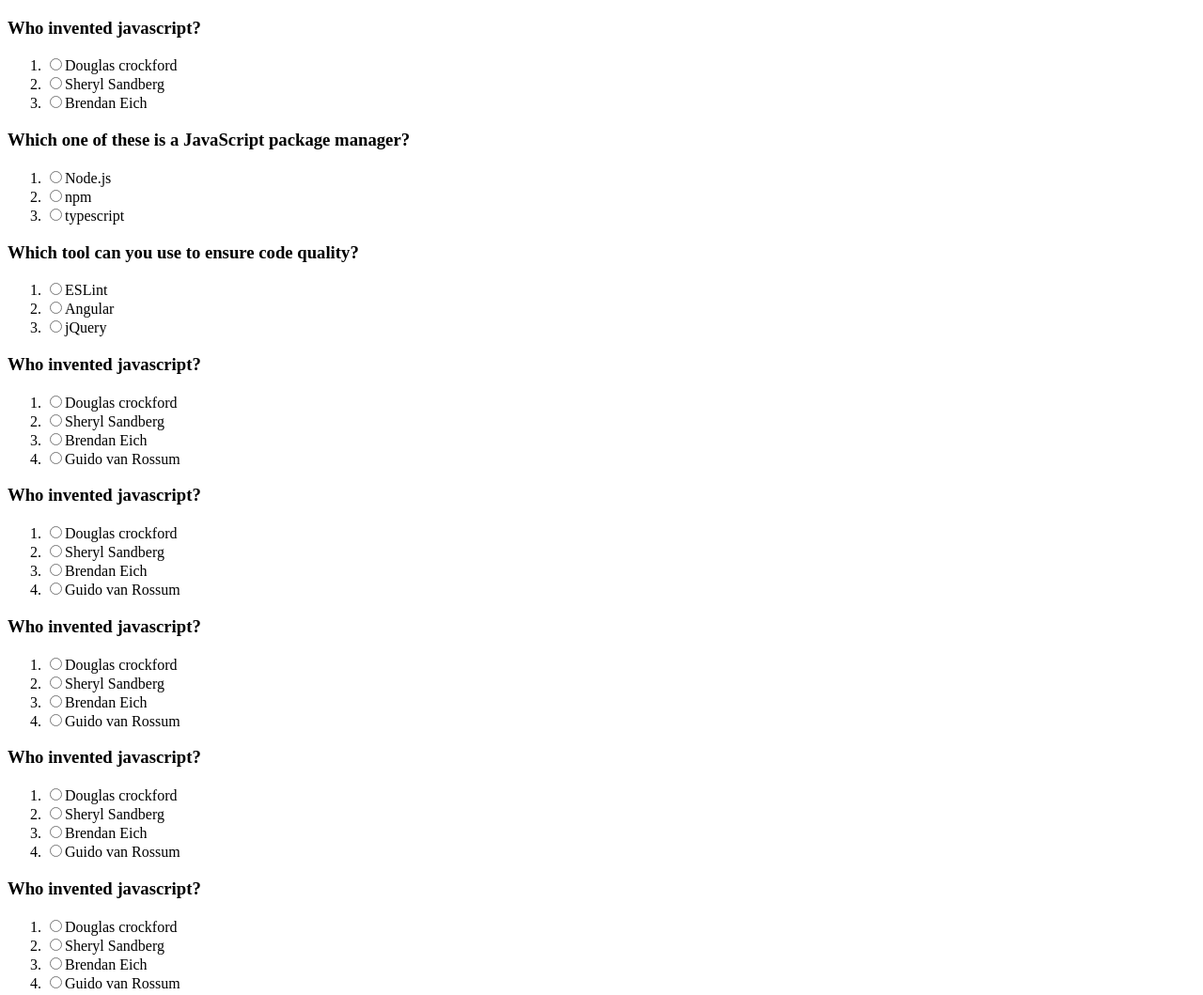
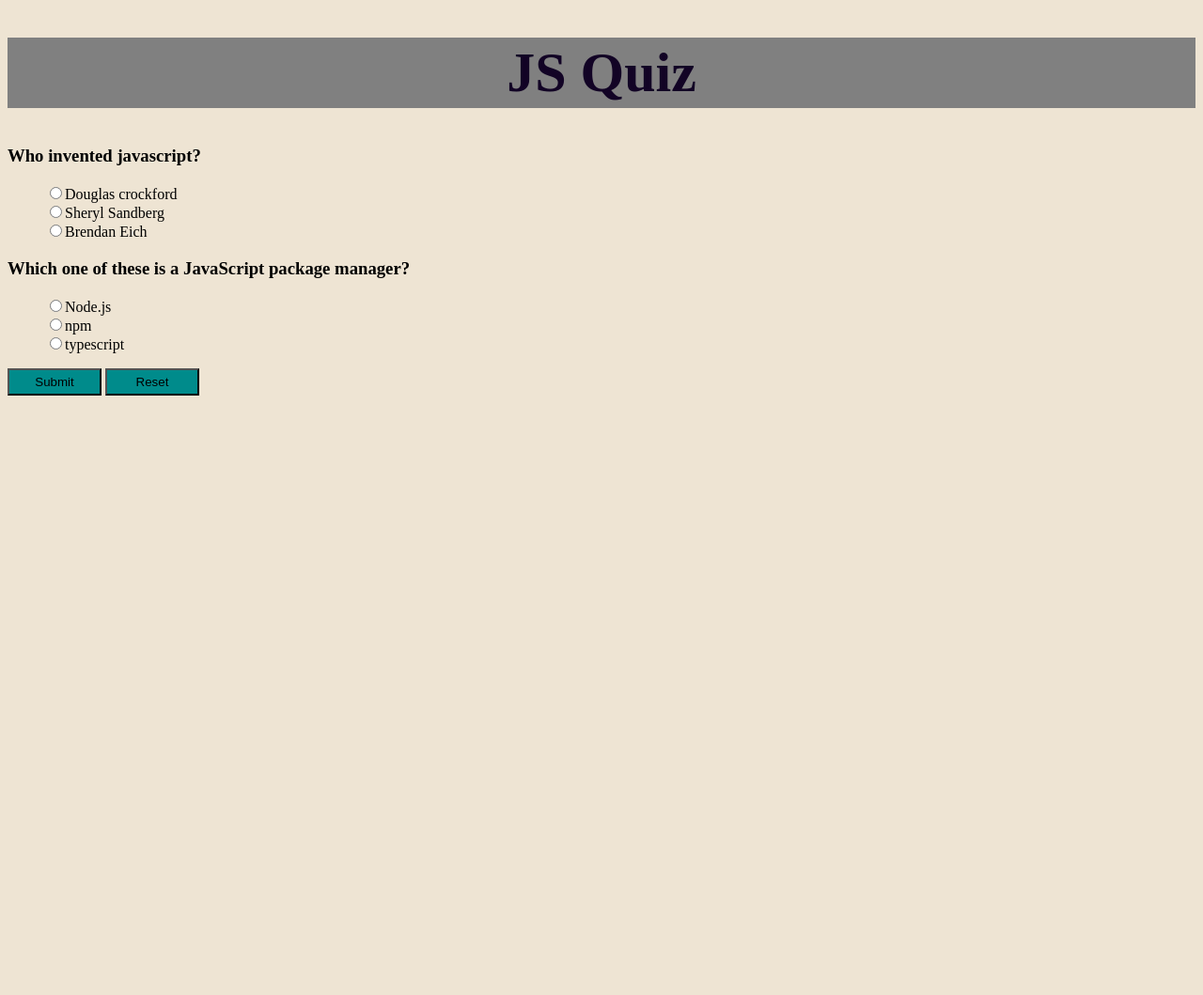
Before and after one commit to alka-1602/js-quiz, a plain HTML site: page index.html in a window 1280 px wide. Shown: the top 1059 px of the page at 94% size. After the commit the page ends 800 px from the top, so only its background shows below. Drawn offline with Linux system fonts and the light colour scheme.

Commit message:
<replacing letter option with answer>

```diff
--- a/index.css
+++ b/index.css
@@ -1,5 +1,39 @@
+form {
+  text-align: left;
+}
+
+li {
+  list-style-type: none;
+}
+
+.header {
+  text-align: center;
+  position: sticky;
+  top: 0;
+}
 h1 {
-background-color:gray;
-text-align:center;
-
+  font-size: 60px;
+  color: rgb(18, 3, 37);
+  background-color: gray;
+  padding-top: 3px;
+  padding-bottom: 3px;
 }
+.submit {
+  background-color: darkcyan;
+  width: 100px;
+  padding: 5px 5px 5px 5px;
+}
+input.submit:hover {
+  background-color: darkgray;
+}
+#reset {
+  background-color: darkcyan;
+  width: 100px;
+  padding: 5px 5px 5px 5px;
+}
+input#reset:hover {
+  background-color: darkgray;
+}
+body {
+  background-color: rgb(238, 228, 211);
+}
--- a/index.html
+++ b/index.html
@@ -9,6 +9,11 @@
   </head>
 
   <body>
+    <div class="header" id="myHeader">
+      <h1>
+        <span>JS Quiz</span>
+      </h1>
+    </div>
     <form>
       <!-- <h3>
               Question 1
@@ -37,13 +42,11 @@
 
 
             </ul> -->
-
-      <!-- | <button id="submit">Submit</button> -->
-      <!-- <button id="reset">Reset</button> -->
     </form>
-    <button id="submit">Submit</button>
-    <button id="reset">Reset</button>
-
+    <div class="container">
+      <input type="button" value="Submit" class="submit" onClick="check()" />
+      <input type="reset" value="Reset" id="reset" onClick="process()" />
+    </div>
     <script src="index.js"></script>
   </body>
 </html>
--- a/index.js
+++ b/index.js
@@ -6,7 +6,7 @@ const questions = [
       b: "Sheryl Sandberg",
       c: "Brendan Eich",
     },
-    correctanswer: "c",
+    correctanswer: "Brendan Eich",
   },
   {
     question: "Which one of these is a JavaScript package manager?",
@@ -15,90 +15,85 @@ const questions = [
       b: "npm",
       c: "typescript",
     },
-    correctanswer: "b",
+    correctanswer: "npm",
   },
-  {
-    question: "Which tool can you use to ensure code quality?",
-    options: {
-      a: "ESLint",
-      b: "Angular",
-      c: "jQuery",
-    },
-    correctanswer: "a",
-  },
-  {
-    question: "Who invented javascript?",
-    options: {
-      a: "Douglas crockford",
-      b: "Sheryl Sandberg",
-      c: "Brendan Eich",
-      d: "Guido van Rossum",
-    },
-    correctanswer: "c",
-  },
-  {
-    question: "Who invented javascript?",
-    options: {
-      a: "Douglas crockford",
-      b: "Sheryl Sandberg",
-      c: "Brendan Eich",
-      d: "Guido van Rossum",
-    },
-    correctanswer: "c",
-  },
-  {
-    question: "Who invented javascript?",
-    options: {
-      a: "Douglas crockford",
-      b: "Sheryl Sandberg",
-      c: "Brendan Eich",
-      d: "Guido van Rossum",
-    },
-    correctanswer: "c",
-  },
-  {
-    question: "Who invented javascript?",
-    options: {
-      a: "Douglas crockford",
-      b: "Sheryl Sandberg",
-      c: "Brendan Eich",
-      d: "Guido van Rossum",
-    },
-    correctanswer: "c",
-  },
-  {
-    question: "Who invented javascript?",
-    options: {
-      a: "Douglas crockford",
-      b: "Sheryl Sandberg",
-      c: "Brendan Eich",
-      d: "Guido van Rossum",
-    },
-    correctanswer: "c",
-  },
-  {
-    question: "Who invented javascript?",
-    options: {
-      a: "Douglas crockford",
-      b: "Sheryl Sandberg",
-      c: "Brendan Eich",
-      d: "Guido van Rossum",
-    },
-    correctanswer: "c",
-  },
-  {
-    question: "Who invented javascript?",
-    options: {
-      a: "Douglas crockford",
-      b: "Sheryl Sandberg",
-      c: "Brendan Eich",
-      d: "Guido van Rossum",
-    },
-    correctanswer: "c",
-  },
+  // {
+  //   question: "Which tool can you use to ensure code quality?",
+  //   options: {
+  //     a: "ESLint",
+  //     b: "Angular",
+  //     c: "jQuery",
+  //   },
+  //   correctanswer: "ESLint",
+  // },
+  // {
+  //   question: "JavaScript is a ___ -side programming language.?",
+  //   options: {
+  //     a: "client",
+  //     b: "Server",
+  //     c: "both",
+  //   },
+  //   correctanswer: "client",
+  // },
+  // {
+  //   question:
+  //     "Which built-in method calls a function for each element in the array??",
+  //   options: {
+  //     a: "while()",
+  //     b: "loop()",
+  //     c: "forEach()",
+  //   },
+  //   correctanswer: "forEcah()",
+  // },
+  // {
+  //   question:
+  //     "Which of the following is the correct syntax to print a page using JavaScript?",
+  //   options: {
+  //     a: "window.print()",
+  //     b: "browser.print()",
+  //     c: "navigator.print()",
+  //   },
+  //   correctanswer: "window.print()",
+  // },
+  // {
+  //   question:
+  //     " What is the HTML tag under which one can write the JavaScript code?",
+  //   options: {
+  //     a: "<javascript>",
+  //     b: "<scripted>",
+  //     c: "<script>",
+  //   },
+  //   correctanswer: "<script>",
+  // },
+  // {
+  //   question: "what is the correct file extension for Javascript files?",
+  //   options: {
+  //     a: " .java",
+  //     b: " .js",
+  //     c: ".javascript",
+  //   },
+  //   correctanswer: ".js",
+  // },
+  // {
+  //   question: "Which type of JavaScript language is ___?",
+  //   options: {
+  //     a: "Object-Oriented",
+  //     b: "Object-Based",
+  //     c: "Assembly-language",
+  //   },
+  //   correctanswer: "Object-Based",
+  // },
+  // {
+  //   question: "Who invented javascript?",
+  //   options: {
+  //     a: "Douglas crockford",
+  //     b: "Sheryl Sandberg",
+  //     c: "Brendan Eich",
+  //   },
+  //   correctanswer: "Brendan Eich",
+  // },
 ];
 
-//const option = options;
 //const setOfOptions = Object.keys(options);
 //console.log("setOfQuestions");
 
@@ -110,7 +105,7 @@ for (let i = 0; i < questions.length; i++) {
   h3.innerText = question.question;
   form.append(h3);
 
-  const ol = document.createElement("ol");
+  const ul = document.createElement("ul");
 
   //TODO
   //   STEP 1 : Convert options object to array and store it in setOfOptions variable
@@ -133,32 +128,85 @@ for (let i = 0; i < questions.length; i++) {
     console.log({ key, value });
 
     const answer1 = document.createElement("li");
-    // const answer2 = document.createElement("li");
-    // const answer3 = document.createElement("li");
+    // custom data attribute
+    answer1.setAttribute("data-question", `${i}-${value}`);
 
     const inputValue = document.createElement("input");
     inputValue.setAttribute("type", "radio");
     inputValue.setAttribute("name", "x" + i);
+    inputValue.setAttribute("value", value);
 
     var label = document.createElement("label");
     label.innerHTML = value;
 
-    // label.innerHTML = option.b;
-    // label.innerHTML = option.c;
-
     answer1.appendChild(inputValue);
     answer1.appendChild(label, inputValue);
 
-    // answer2.appendChild(inputValue);
-    // answer2.appendChild(label, inputValue);
-
-    // answer3.appendChild(inputValue);
-    // answer3.appendChild(label, inputValue);
-
     // ul.append(answer1, answer2, answer3);
-    ol.append(answer1);
+    ul.append(answer1);
   }
 
-  form.appendChild(ol);
+  form.appendChild(ul);
   // }
 }
+
+function check() {
+  //document.write("done");
+  const form = document.querySelector("form");
+  const data = Array.from(new FormData(form));
+  //console.log(data);
+  //console.log(questions, "questions");
+
+  // Validating if all the questions are answered
+  if (data.length !== questions.length) {
+    // invalid
+
+    alert("Answer all the questions!");
+  } else {
+    // valid
+    // all the questions are answered. Hence, process the answers
+    //alert("All questions are answered!");
+
+    questions.forEach((q, i) => {
+      const userAnswer = data[i][1];
+      // query for the user selected option
+      const selectedOption = document.querySelector(
+        `li[data-question="${i}-${userAnswer}"]`
+      );
+
+      // check if the user answer is the correct answer for the question
+      if (q.correctanswer === userAnswer) {
+        // color the correct answer green
+        selectedOption.style.color = "lightgreen";
+        console.log("correct");
+      } else {
+        // color the wrong answer red
+
+        selectedOption.style.color = "red";
+        //console.log("incorrect");
+        // color the correct answer green
+        const correctOption = (document.querySelector(
+          `li[data-question="${i}-${q.correctanswer}"]`
+        ).style.color = "lightgreen");
+      }
+    });
+    // otherwise,
+    // grab all the instances of radio inputs from DOM
+    // check which instance atches the correct answer
+    // 1. turn the user chosen option to red with bold text
+    // 2. turn the correct option to green
+    //}
+    // }
+  }
+}
+
+function process() {
+  const form = document.querySelector("form").reset();
+  // const data = Array.from(new FormData(form));
+  // if (data.length == questions.length) {
+  //   document.querySelector("#reset").reset = true;
+  // } else {
+}
+//}
+// query for the form
+//made array of
```
